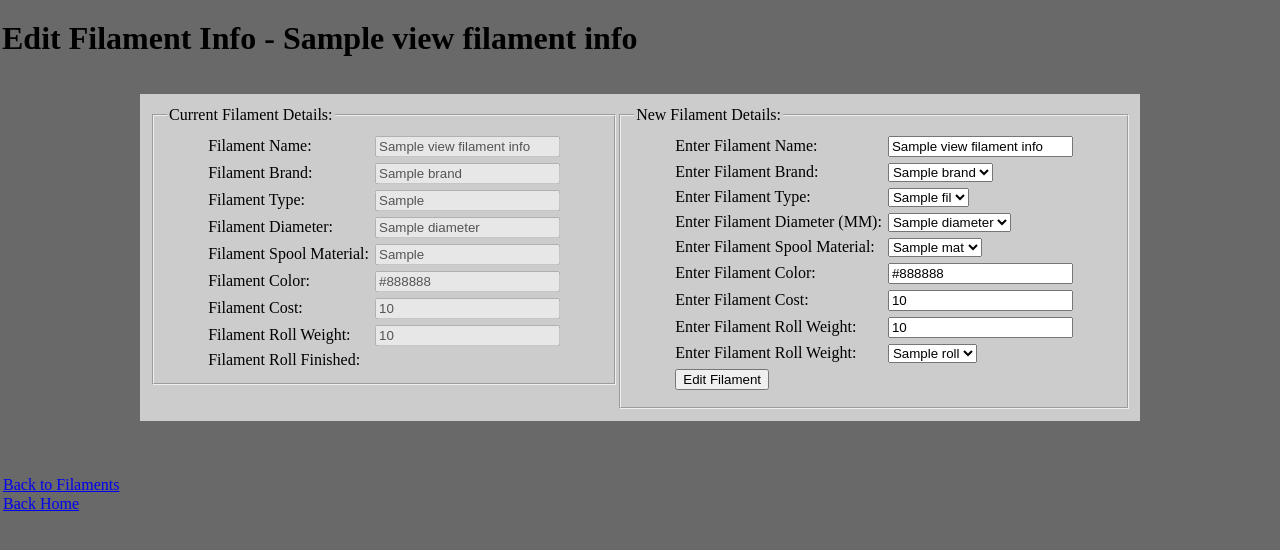
After one commit to joemysterio86/filamentTracker, a Flask app: template templates/edit_filaments.html in a window 1280 px wide. The commit adds this page. Shown: the top 550 px of the page. Run offline with Flask 3, Linux system fonts and the light colour scheme; the template is opened without the code that fills it: most values are stand-ins (such as "Sample title", 1, 10 or a date in 2020); some libraries are stand-ins or nearby versions.

Commit message:
pushing current state after long absence - edit filaments page was added

```diff
--- a/app.py
+++ b/app.py
@@ -5,9 +5,12 @@ from flask import Flask, render_template, request, redirect, session
 from collections import OrderedDict
 from flask_pymongo import PyMongo
 from wtforms import Form, BooleanField, StringField, FloatField, validators
+from dotenv import load_dotenv
 
+load_dotenv()
+mongo_uri=os.environ.get('MONGO_DB_URI')
 app_mongo = Flask(__name__)
-app_mongo.config['MONGO_URI'] = 'mongodb://test-mongodb.corp.jagsns.com:32768/filamentdb'
+app_mongo.config['MONGO_URI'] = mongo_uri
 app_mongo.secret_key = os.urandom(24)
 mongo = PyMongo(app_mongo)
 
@@ -97,27 +100,77 @@ def filaments():
             # return render_template('filaments.html', filament_spools=filament_spools,spool_brand_list=spool_brand_list,fil_types_list=fil_types_list,spool_mat_list=spool_mat_list, view_all_filament=view_all_filament)
             return redirect('filaments')
 
+    if 'edit_selection' in request.form and request.method == 'POST':
+        session['edit_fila_id'] = request.form.get('edit_selection')
+        return redirect('edit_filaments')
+
+    if 'view_prints' in request.form and request.method == 'POST':
+        session['print_fila_id'] = request.form.get('view_prints')
+        return redirect('prints')
+
     if 'delete_checked' in request.form and request.method == 'POST':
         for entry in request.form.getlist('delete_checked'):
             filament_rolls.delete_one({'_id':ObjectId(f'{entry}')})
         return redirect('filaments')
 
-    if 'view_prints' in request.form and request.method == 'POST':
-        session['fila_id'] = request.form.get('view_prints')
-        return redirect('prints')
+    return render_template('filaments.html', filament_spools=filament_spools,spool_brand_list=spool_brand_list,fil_types_list=fil_types_list,spool_mat_list=spool_mat_list, view_all_filament=view_all_filament)
 
-    return render_template('filaments.html', filament_spools=filament_spools,spool_brand_list=spool_brand_list,fil_types_list=fil_types_list,spool_mat_list=spool_mat_list, view_all_filament=view_all_filament)
+@app_mongo.route('/edit_filaments', methods=['GET','POST'])
+def edit_filaments():
+    fila_id = str(session.get('edit_fila_id'))
+    view_filament_info = filament_rolls.find_one({'_id':ObjectId(f'{fila_id}')},{'_id':1, 'name':1, 'brand':1, 'filament_type':1, 'color':1, 'cost':1, 'roll_weight':1, 'diameter':1, 'spool_material':1, 'roll_finished':1})
+    spool_mat_list = filament_spools.distinct('spool_material')
+    fil_types_list = filament_types.distinct('filament_type')
+    spool_brand_list = filament_spools.distinct('brand')
+    diameter_list = [1.75,2.85,3]
+    roll_finish_status = [True, False]
+
+    if 'edit_filament' in request.form and request.method == 'POST':
+        try:
+            filament_rolls.update_one({'_id':ObjectId(f'{fila_id}')},
+                {'$set':
+                    {
+                        'name': request.form.get('name'),
+                        'brand': request.form.get('brand'),
+                        'filament_type': request.form.get('filament_type'),
+                        'color': request.form.get('color'),
+                        'cost': float(request.form.get('cost')),
+                        'roll_weight': float(request.form.get('roll_weight')),
+                        'diameter': float(request.form.get('diameter')),
+                        'spool_material': request.form.get('spool_material'),
+                        'roll_finished': request.form.get('roll_finished')
+                    }
+                }
+            )
+        except Exception:
+            pass
+        else:
+            return redirect('edit_filaments')
+
+    if 'delete_checked' in request.form and request.method == 'POST':
+        for entry in request.form.getlist('delete_checked'):
+            filament_rolls.delete_one({'_id':ObjectId(f'{entry}')})
+        return redirect('edit_filaments')
+
+    return render_template(
+        'edit_filaments.html',
+        view_filament_info=view_filament_info,
+        spool_mat_list=spool_mat_list,
+        fil_types_list=fil_types_list,
+        spool_brand_list=spool_brand_list,
+        diameter_list=diameter_list,
+        roll_finish_status=roll_finish_status
+        )
 
 @app_mongo.route('/prints', methods=['GET','POST'])
 def prints():
-    fila_id = str(session.get('fila_id'))
+    fila_id = str(session.get('print_fila_id'))
     fila_name = filament_rolls.find_one({'_id':ObjectId(f'{fila_id}')},{'_id':0,'name':1})
     view_prints = filament_roll_prints.find({'roll_id': fila_id}, {'_id':1, 'print_name':1, 'print_length':1})
 
     if 'add_prints' in request.form and request.method == 'POST':
         try:
-            print(str(fila_id))
-            entry = filament_roll_prints.insert_one(
+            filament_roll_prints.insert_one(
                 {
                     'print_name': request.form.get('print_name'),
                     'print_length': float(request.form.get('print_length')),
--- a/static/css/main.css
+++ b/static/css/main.css
@@ -1,3 +1,36 @@
 body {
-    background-color:dimgrey
+    background-color:dimgrey;
+    display: inline;
 }
+
+*{
+    box-sizing: border-box;
+    margin:1px;
+}
+
+.wrapper {
+    display: flex;
+    margin: auto;
+    width: 100%;
+    max-width: 1000px;
+    padding: 10px;
+    background-color: #ccc;
+}
+
+.filament_edit {
+    display: flex;
+    align-items: center;
+    justify-content: center;
+    width: 100%;
+    box-sizing: border-box;
+}
+
+#left {
+    flex: auto;
+    min-width: 40%;
+  }
+
+#right {
+    flex: auto;
+    min-width: 40%;
+}
--- /dev/null
+++ b/templates/edit_filaments.html
@@ -0,0 +1,180 @@
+{% extends 'base.html' %}
+
+{% block head %}
+<title>Filament Tracker - Edit Filament</title>
+{% endblock %}
+
+
+{% block body %}
+<h1>Edit Filament Info - {{ view_filament_info.get('name') }}</h1>
+<br>
+<br>
+<div class="wrapper">
+    <div id="left">
+        <fieldset class="filament_edit">
+            <legend>Current Filament Details:</legend>
+            <table>
+                <tr>
+                    <td><label for="name">Filament Name:</label></td>
+                    <td><input type="text" value="{{ view_filament_info.get('name') }}" disabled></td>
+                </tr>
+                <tr>
+                    <td><label for="brand">Filament Brand:</label></td>
+                    <td><input type="text" value="{{ view_filament_info.get('brand') }}" disabled></td>
+                </tr>
+                <tr>
+                    <td><label for="filament_type">Filament Type:</label></td>
+                    <td><input type="text" value="{{ view_filament_info.get('filament_type') }}" disabled></td>
+                </tr>
+                <tr>
+                    <td><label for="diameter">Filament Diameter:</label></td>
+                    <td><input type="text" value="{{ view_filament_info.get('diameter') }}" disabled></td>
+                </tr>
+                <tr>
+                    <td><label for="spool_material">Filament Spool Material:</label></td>
+                    <td><input type="text" value="{{ view_filament_info.get('spool_material') }}" disabled></td>
+                    </td>
+                </tr>
+                <td><label for="color">Filament Color:</label></td>
+                <td><input type="text" value="{{ view_filament_info.get('color') }}" disabled></td>
+                </tr>
+                <tr>
+                    <td><label for="cost">Filament Cost:</label></td>
+                    <td><input type="text" value="{{ view_filament_info.get('cost') }}" disabled></td>
+                </tr>
+                <tr>
+                    <td><label for="roll_weight">Filament Roll Weight:</label></td>
+                    <td><input type="text" value="{{ view_filament_info.get('roll_weight') }}" disabled></td>
+                </tr>
+                <tr>
+                    <td><label for="roll_finished">Filament Roll Finished:</label></td>
+                    {% if view_filament_info.get('roll_finished') == False %}
+                    <td><input type="text" value="No" disabled></td>
+                    {% elif view_filament_info.get('roll_finished') == True %}
+                    <td><input type="text" value="Yes" disabled></td>
+                    {% endif %}
+                </tr>
+            </table>
+        </fieldset>
+    </div>
+    <div id="right">
+        <form method="POST" action="edit_filaments">
+            <fieldset class="filament_edit">
+                <legend>New Filament Details:</legend>
+                <table>
+                    <tr>
+                        <td><label for="name">Enter Filament Name:</label></td>
+                        <td><input type="text" name="name" value="{{ view_filament_info.get('name') }}"></td>
+                    </tr>
+                    <tr>
+                        <td><label for="brand">Enter Filament Brand:</label></td>
+                        <td><select name="brand">
+                                {% for brand in spool_brand_list %}
+                                {% if brand == view_filament_info.get('brand') %}
+                                <option selected>
+                                    {{ view_filament_info.get('brand') }}
+                                </option>
+                                {% else %}
+                                <option value="{{ brand }}">
+                                    {{ brand }}
+                                </option>
+                                {% endif %}
+                                {% endfor %}
+                            </select>
+                        </td>
+                    </tr>
+                    <tr>
+                        <td><label for="filament_type">Enter Filament Type:</label></td>
+                        <td><select name="filament_type">
+                                {% for fil in fil_types_list %}
+                                {% if fil == view_filament_info.get('filament_type') %}
+                                <option selected>
+                                    {{ view_filament_info.get('filament_type') }}
+                                </option>
+                                {% else %}
+                                <option value="{{ fil }}">
+                                    {{ fil }}
+                                </option>
+                                {% endif %}
+                                {% endfor %}
+                            </select>
+                        </td>
+                    </tr>
+                    <tr>
+                        <td><label for="diameter">Enter Filament Diameter (MM):</label></td>
+                        <td><select name="diameter">
+                                {% for diameter in diameter_list %}
+                                {% if diameter == view_filament_info.get('diameter') %}
+                                <option selected>
+                                    {{ view_filament_info.get('diameter') }}
+                                </option>
+                                {% else %}
+                                <option value="{{ diameter }}">
+                                    {{ diameter }}
+                                </option>
+                                {% endif %}
+                                {% endfor %}
+                            </select>
+                        </td>
+                    </tr>
+                    <tr>
+                        <td><label for="spool_material">Enter Filament Spool Material:</label></td>
+                        <td><select name="spool_material">
+                            {% for mat in spool_mat_list %}
+                            {% if mat == view_filament_info.get('spool_material') %}
+                            <option selected>
+                                {{ view_filament_info.get('spool_material') }}
+                            </option>
+                            {% else %}
+                            <option value="{{ mat }}">
+                                {{ mat }}
+                            </option>
+                            {% endif %}
+                            {% endfor %}
+                            </select>
+                        </td>
+                    </tr>
+                    <tr>
+                        <td><label for="color">Enter Filament Color:</label></td>
+                        <td><input type="text" name="color" value="{{ view_filament_info.get('color') }}"></td>
+                    </tr>
+                    <tr>
+                        <td><label for="cost">Enter Filament Cost:</label></td>
+                        <td><input type="text" name="cost" value="{{ view_filament_info.get('cost') }}"></td>
+                    </tr>
+                    <tr>
+                        <td><label for="roll_weight">Enter Filament Roll Weight:</label></td>
+                        <td><input type="text" name="roll_weight" value="{{ view_filament_info.get('roll_weight') }}"></td>
+                    </tr>
+                    <tr>
+                        <td><label for="roll_finished">Enter Filament Roll Weight:</label></td>
+                        <td><select name="roll_finished">
+                            {% for roll in roll_finish_status %}
+                            {% if roll == view_filament_info.get('roll_finished') %}
+                            <option selected>
+                                {{ view_filament_info.get('roll_finished') }}
+                            </option>
+                            {% else %}
+                            <option value="{{ roll }}">
+                                {{ roll }}
+                            </option>
+                            {% endif %}
+                            {% endfor %}
+                            </select>
+                        </td>
+                    </tr>
+                    <tr>
+                        <td><input type="submit" name="edit_filament" value="Edit Filament"></td>
+                    </tr>
+                    <tr>
+                </table>
+            </fieldset>
+        </form>
+    </div>
+</div>
+<br>
+<br>
+<br>
+<p><a href="{{ url_for('filaments') }}">Back to Filaments</a></p>
+<p><a href="{{ url_for('index') }}">Back Home</a></p>
+{% endblock %}
```
Also changed, not shown: templates/filaments.html (+7 -2 lines).
